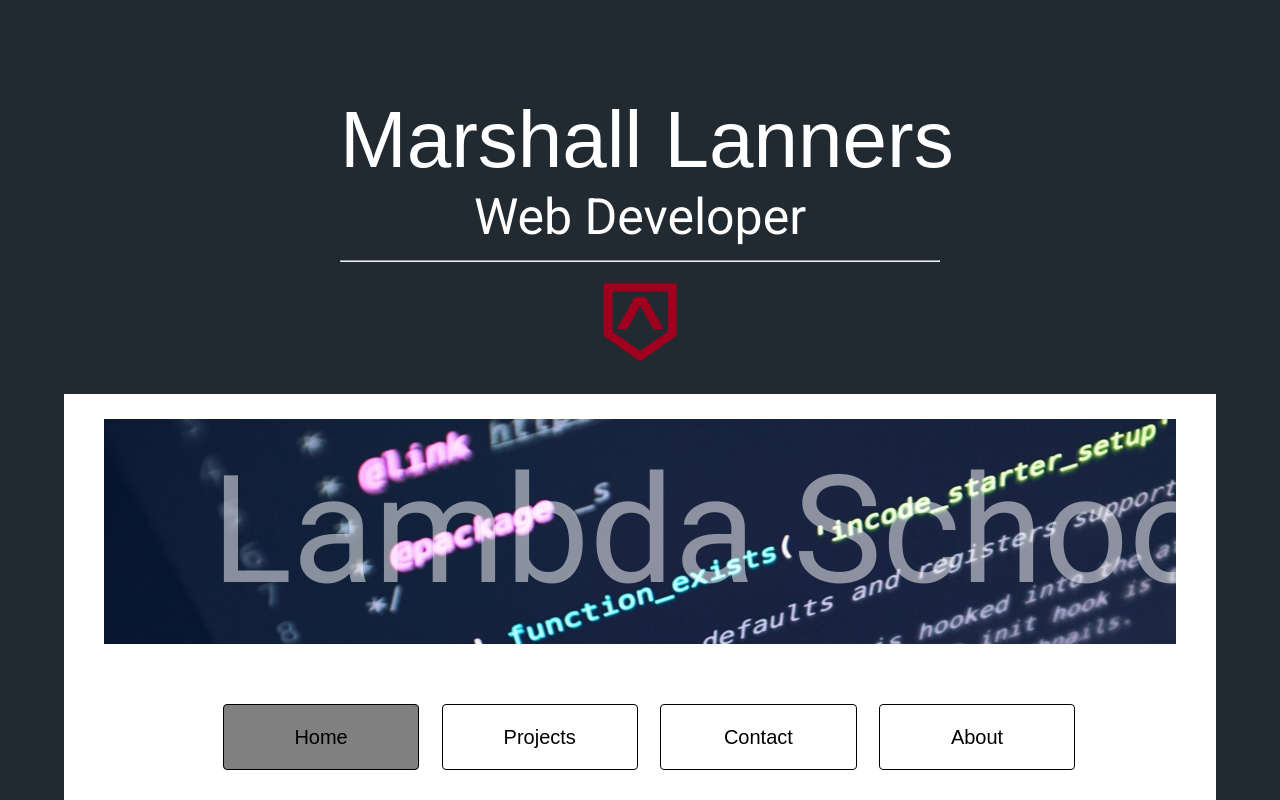
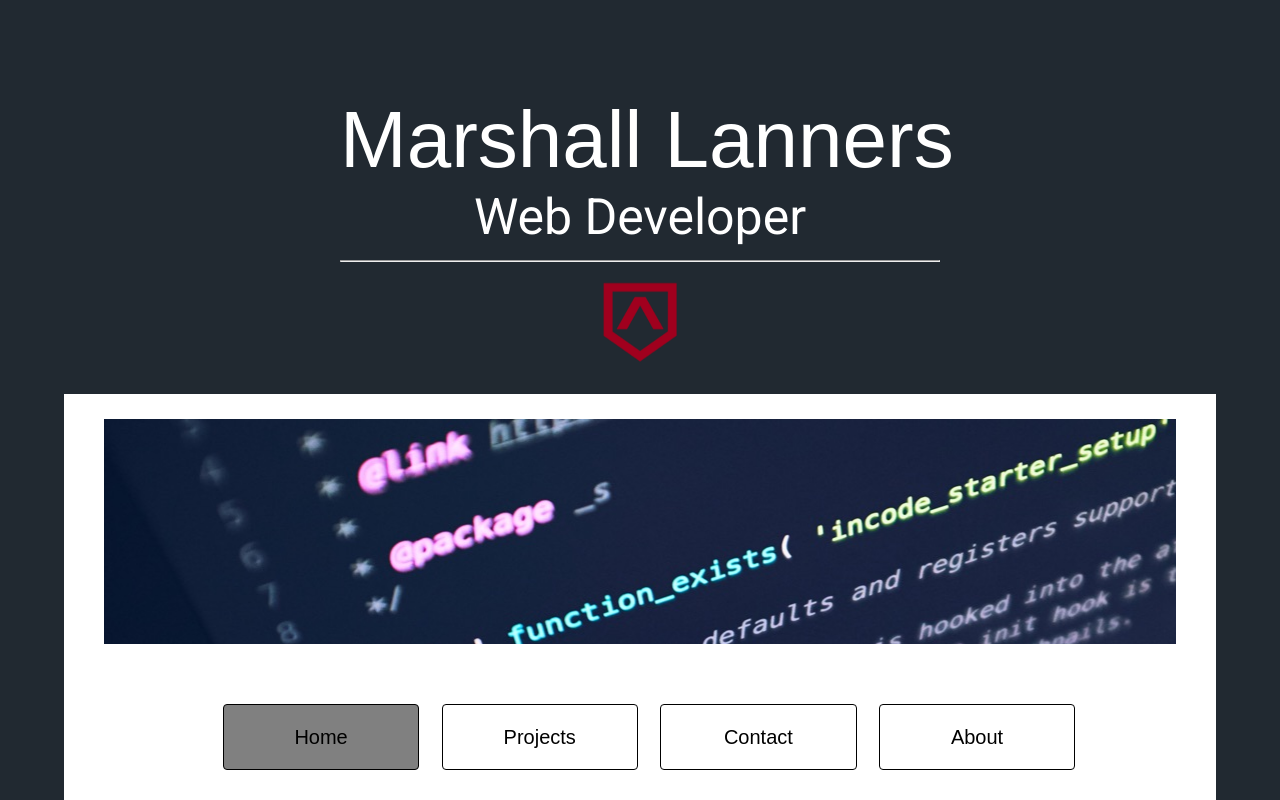
Before and after one commit to lanners-marshall/port2, a React (Create React App) app: page / in a window 1280 px wide. Shown: the top 800 px of the page. Built offline with nearby package versions, Linux system fonts and the light colour scheme.

Commit message:
styling animation change

```diff
--- a/src/app_css.js
+++ b/src/app_css.js
@@ -5,19 +5,19 @@
 
 export const scrollingText = keyframes`
 	0% {
-		transform: translateX(10%)
+		transform: translateX(110%)
 	}
 	100% {
-		transform: translateX(-100%)
+		transform: translateX(-200%)
 	}
 `
 
 export const scrollingTextMobile = keyframes`
 	0% {
-		transform: translateX(10%)
+		transform: translateX(110%)
 	}
 	100% {
-		transform: translateX(-650%)
+		transform: translateX(-620%)
 	}
 `
 
@@ -72,12 +72,10 @@
 	color: white;
 	opacity: 0.5;
 	white-space: nowrap;
-	animation-timing-function: linear;
-	animation: ${scrollingText} 80s infinite;
+	animation: ${scrollingText} 40s linear infinite;
 	font-family: 'Roboto', sans-serif;
 	@media (max-width: 500px){
-		animation-timing-function: linear;
-		animation: ${scrollingTextMobile} 60s infinite;
+		animation: ${scrollingTextMobile} 40s linear infinite;
 	}
 `
 export const Footing = styled.div`
```
